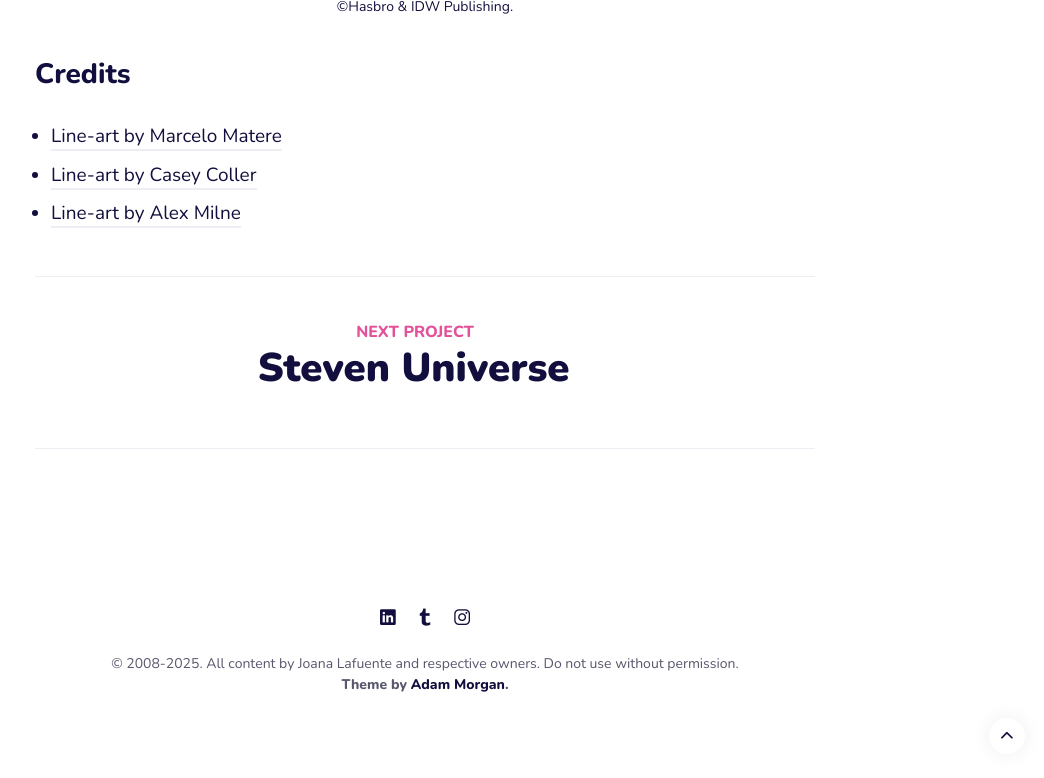
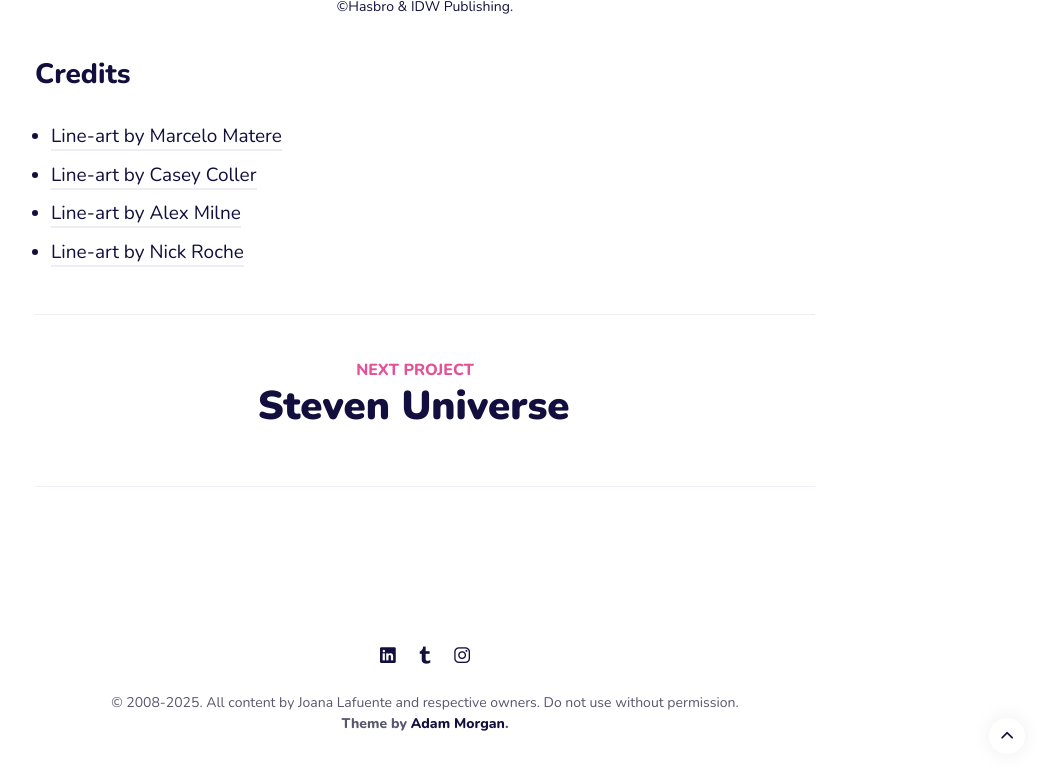
Before and after one commit to RawrStudioGH/jolafuente, a Jekyll site: the page built from _projects/2021-01-25-transformers_colors.md, in a window 1280 px wide and 900 px high, scrolled down 2730 px, cut to the strip 106-884 px from the top of the window. Shown: the whole strip, without its empty margins (215-1259 px from the left). Built offline with Jekyll 4.4.1, drawn with Linux system fonts in a browser that asks for light colours; before the commit the page ends 3591 px from its top, so only the background shows below that.

Commit message:
Add line-art credit for Nick Roche in Transformers colors project

```diff
--- a/_projects/2021-01-25-transformers_colors.md
+++ b/_projects/2021-01-25-transformers_colors.md
@@ -39,3 +39,4 @@ image: /images/portfolio/Transformers colors/TF_Colors_18.jpg
 * <a href="#secao-destino">Line-art by Marcelo Matere</a>
 * <a href="#secao-destino">Line-art by Casey Coller</a>
 * <a href="#secao-destino">Line-art by Alex Milne</a>
+* <a href="#secao-destino">Line-art by Nick Roche</a>
```
